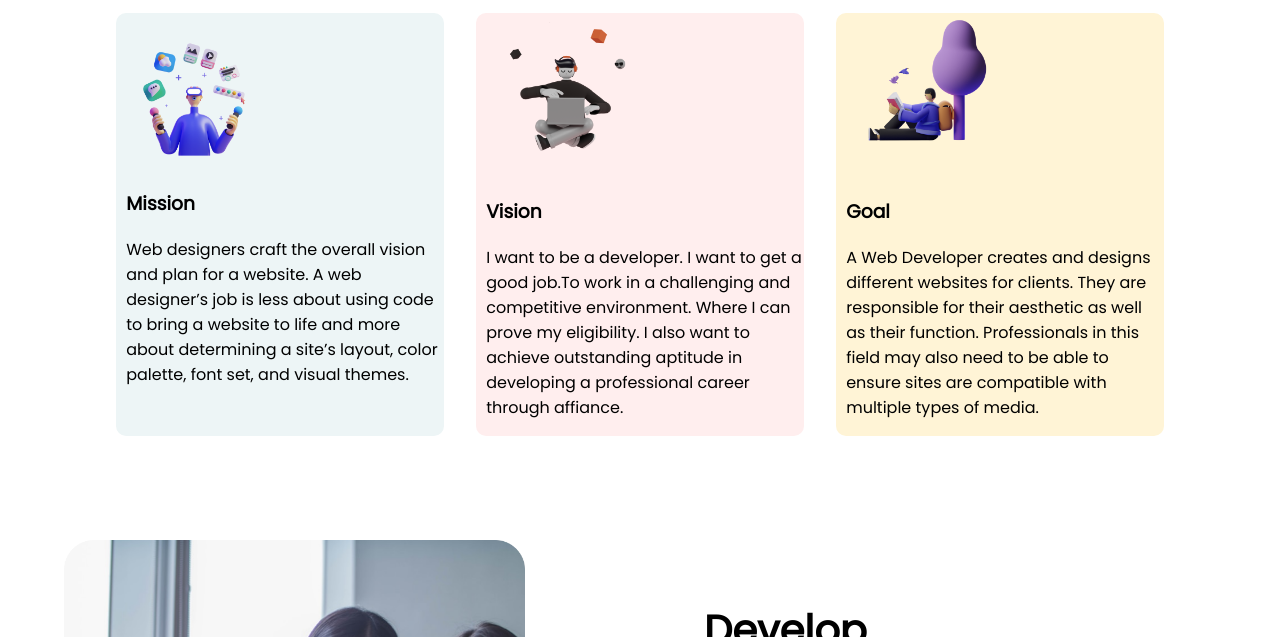
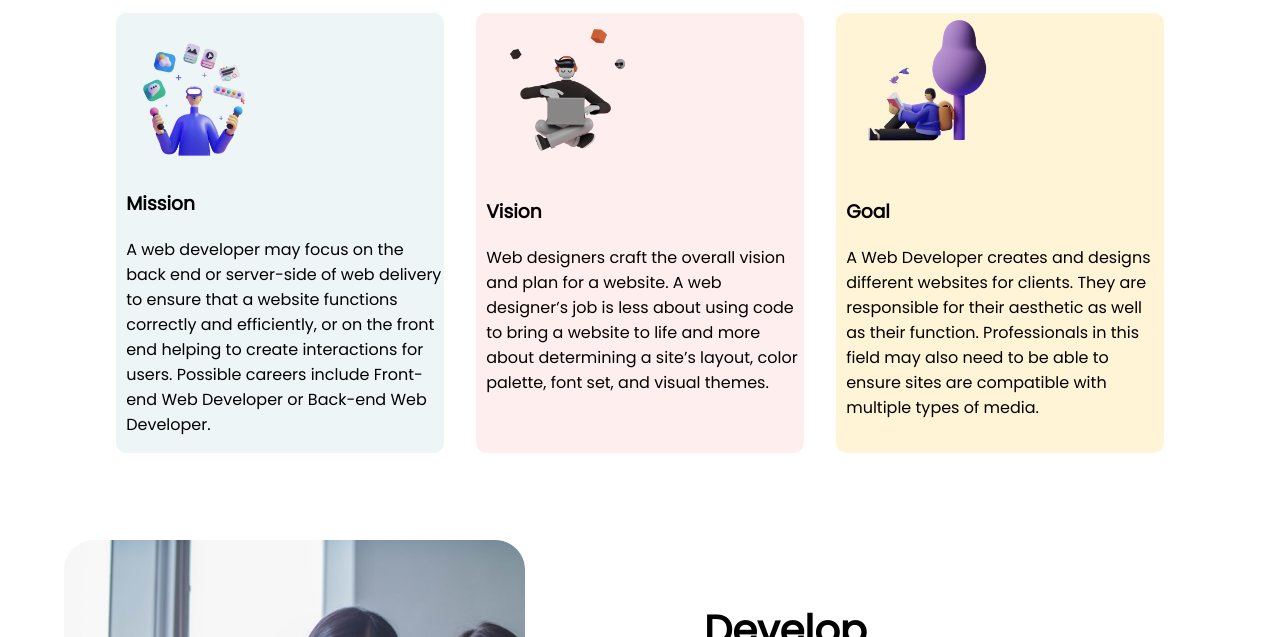
Before and after one commit to ArafathRumman/Personal-Website-2022, a plain HTML site: page index.html in a window 1280 px wide. Shown: the part 599-1236 px from the top of the page. Drawn offline with Linux system fonts and the light colour scheme.

Commit message:
paragraph update

```diff
--- a/index.html
+++ b/index.html
@@ -46,12 +46,12 @@
             <div class="box-style">
                 <img src="assets/images/illustrators/illustrator-1.png" alt="">
                 <h3>Mission</h3>
-                <p>Web designers craft the overall vision and plan for a website. A web designer’s job is less about using code to bring a website to life and more about determining a site’s layout, color palette, font set, and visual themes.</p>
+                <p>A web developer may focus on the back end or server-side of web delivery to ensure that a website functions correctly and efficiently, or on the front end helping to create interactions for users. Possible careers include Front-end Web Developer or Back-end Web Developer.</p>
             </div>
             <div class="box-style color2">
                 <img src="assets/images/illustrators/illustrator-2.png" alt="">
                 <h3>Vision</h3>
-                <p>I want to be a developer. I want to get a good job.To work in a challenging and competitive environment. Where I can prove my eligibility. I also want to achieve outstanding aptitude in developing a professional career through affiance.</p>
+                <p>Web designers craft the overall vision and plan for a website. A web designer’s job is less about using code to bring a website to life and more about determining a site’s layout, color palette, font set, and visual themes.</p>
             </div>
             <div class="box-style color3">
                 <img src="assets/images/illustrators/illustrator-3.png" alt="">
```
